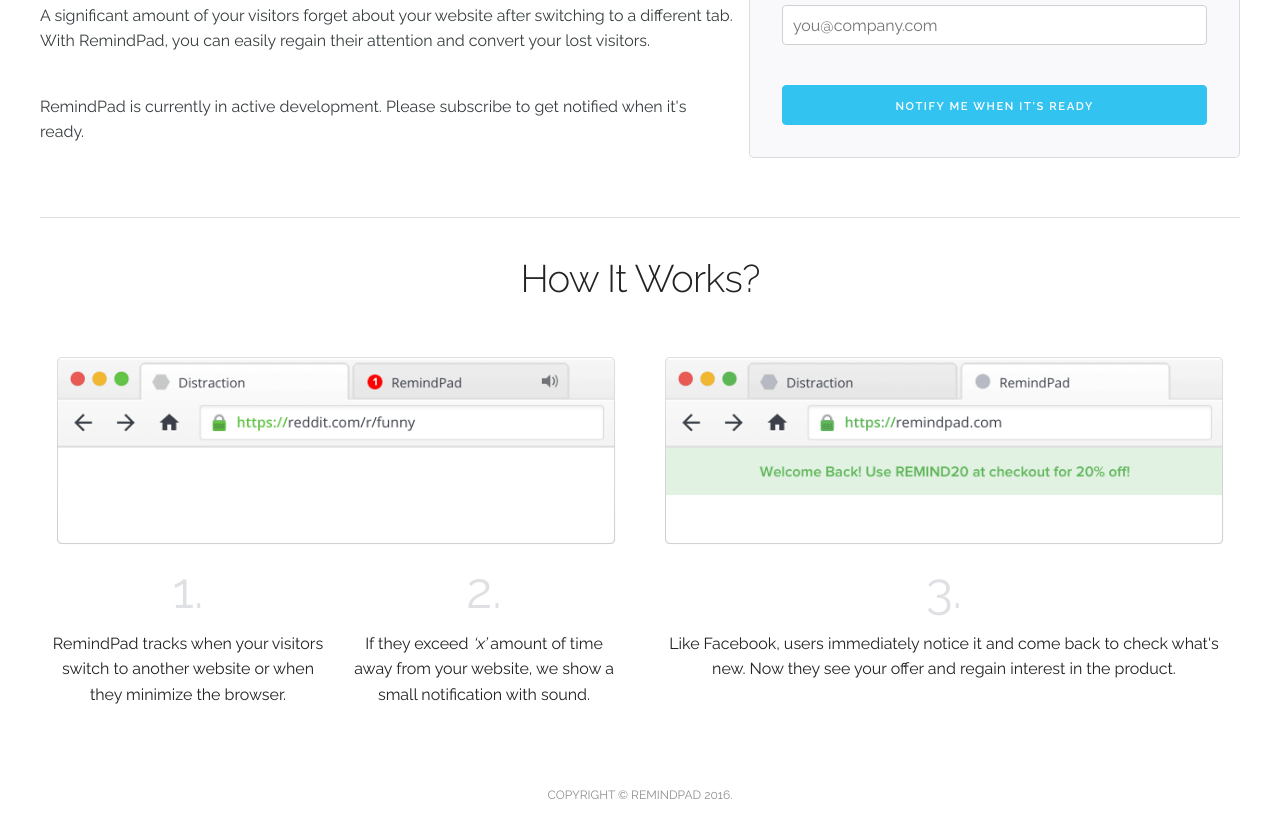
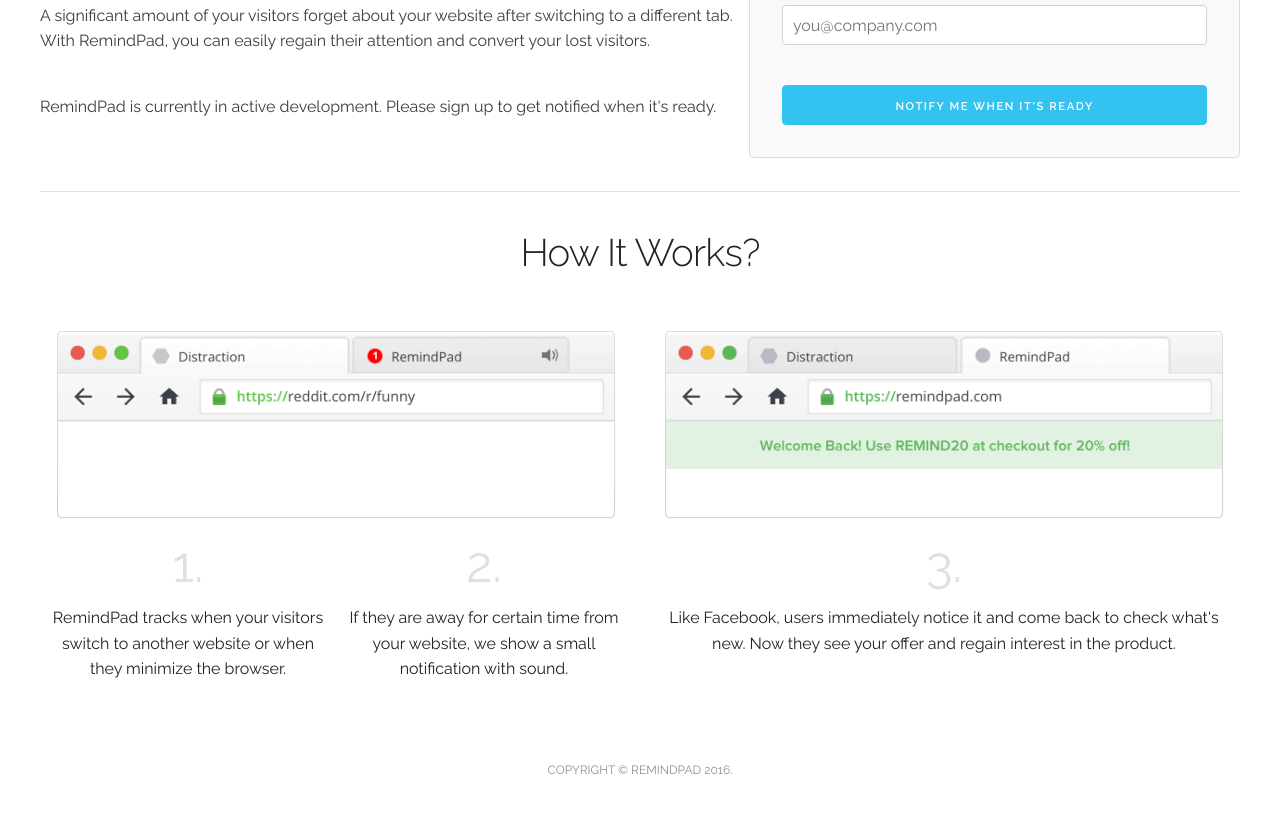
Before and after one commit to bouncelytics/v2, a plain HTML site: page index.html in a window 1280 px wide. Shown: the part 280-1101 px from the top of the page. After the commit the page ends 1075 px from the top, so only its background shows below. Drawn offline with Linux system fonts and the light colour scheme.

Commit message:
Update index.html

```diff
--- a/index.html
+++ b/index.html
@@ -42,7 +42,7 @@
 					</p>
 
 					<p class="copy">
-						RemindPad is currently in active development. Please subscribe to get
+						RemindPad is currently in active development. Please sign up to get
 						notified when it's ready.
 					</p>
 				</div>
@@ -97,7 +97,7 @@
 						</div>
 						<div class="one-half columns">
 							<span class="steps">2.</span>
-							If they exceed <em>&lsquo;x&rsquo;</em> amount of time away from your website,
+							If they are away for certain time from your website,
 							we show a small notification with sound.
 						</div>
 					</div>
```
